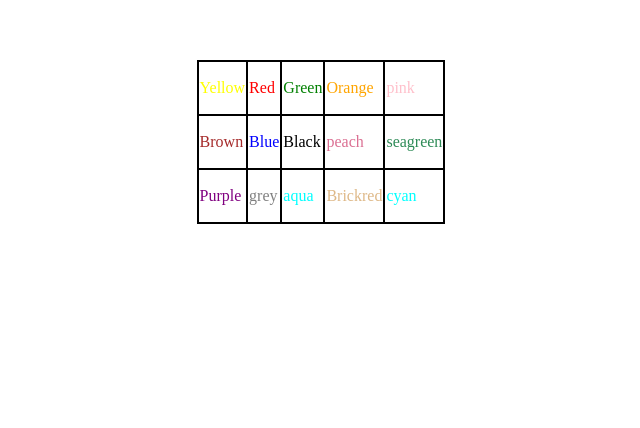
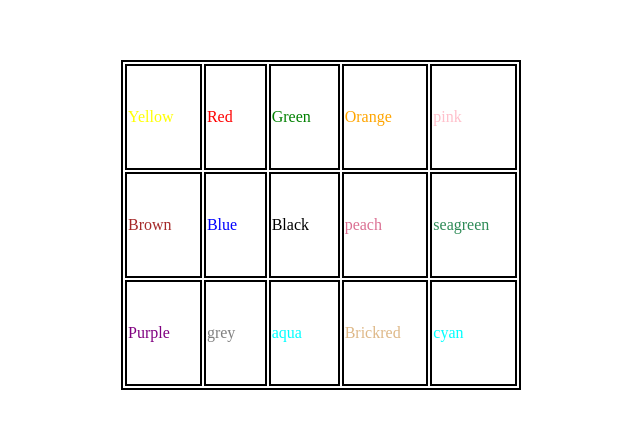
Before and after one commit to lohithmvs/Trasitiontsk, a plain HTML site: page index.html in a window 1280 px wide. Shown: the part 198-626 px from the top of the page, without its empty margins (319-959 px from the left). Drawn offline with Linux system fonts and the light colour scheme.

Commit message:
second trasistion

```diff
--- a/index.html
+++ b/index.html
@@ -8,10 +8,10 @@
 <link rel="shortcut icon" href="">
 <style>
     table,tr,td{
-        width: 200px;
-        height: 50px;
+        width: 400px;
+        height: 100px;
         border: 2px solid black;
-        border-collapse: collapse;
+        border-collapse: separate;
     }
     div{
         display: inline-block;
```
